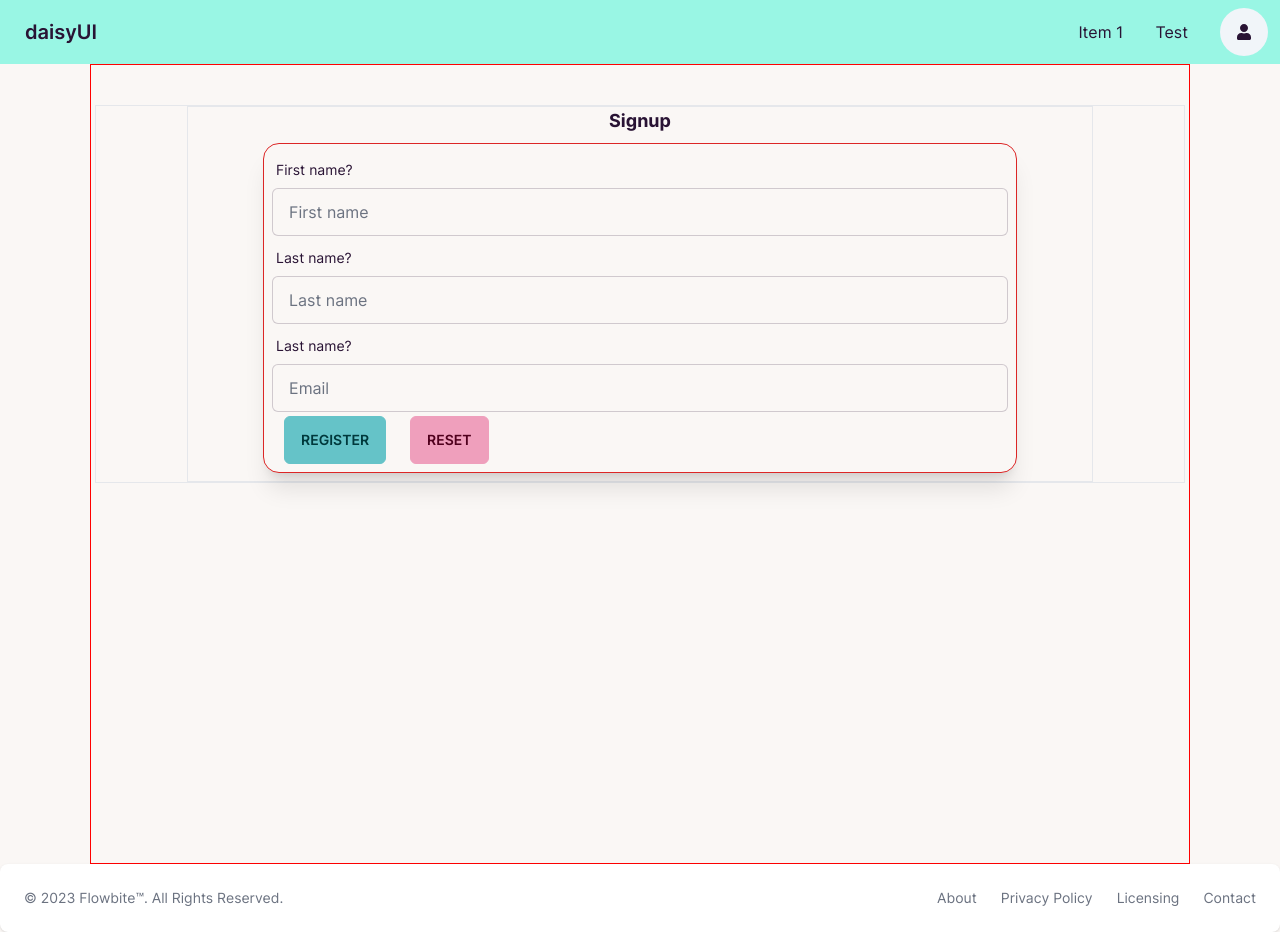
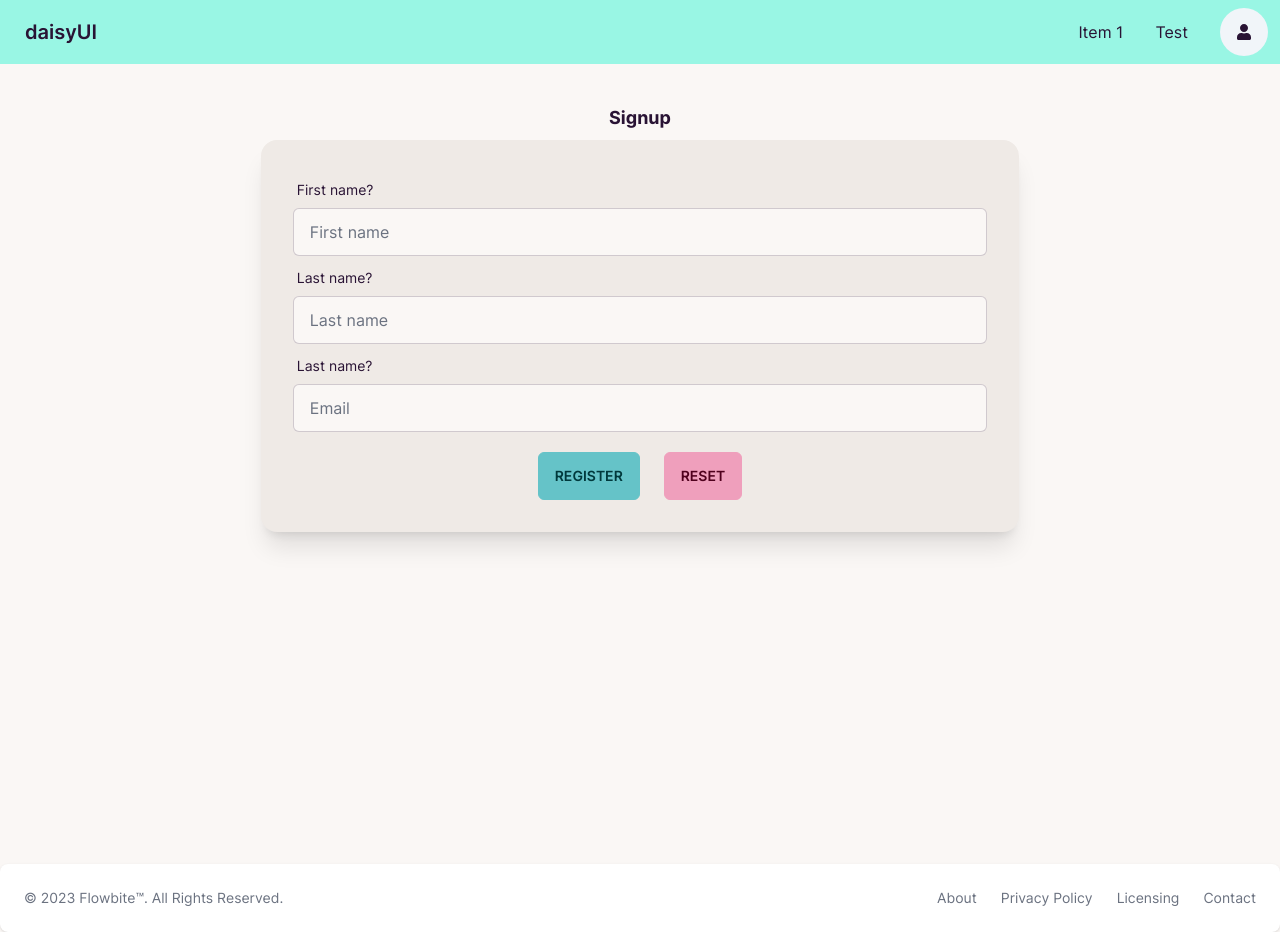
Before and after one commit to RonAlmog/nextjs-tailwind, a Next.js app: page /account/signup in a window 1280 px wide. Built offline with nearby package versions, Linux system fonts and the light colour scheme.

Commit message:
feat: cleanup

```diff
--- a/src/pages/account/signup.tsx
+++ b/src/pages/account/signup.tsx
@@ -28,11 +28,11 @@ export default function SignupPage() {
       <Seo templateTitle='Signup' />
 
       <main>
-        <section className='flex justify-center border'>
-          <div className='flex w-10/12 flex-col items-center border'>
+        <section className='flex justify-center'>
+          <div className='flex w-10/12 flex-col items-center'>
             <h4>Signup</h4>
 
-            <div className='card my-2 w-10/12 border border-red-600 bg-base-100 p-2 shadow-xl'>
+            <div className='card my-2 w-10/12 bg-base-200 p-8 shadow-xl'>
               <form onSubmit={handleSubmit(onSubmit)}>
                 <div className='form-control w-full '>
                   <label className='label'>
@@ -42,7 +42,9 @@ export default function SignupPage() {
                     type='text'
                     {...register('firstName')}
                     placeholder='First name'
-                    className='input-bordered input w-full'
+                    className={`input-bordered input w-full ${
+                      errors.firstName ? 'input-error' : ''
+                    }`}
                   />
 
                   <div className='mt-1 ml-1 text-sm text-red-600 dark:text-red-500'>
@@ -59,7 +61,9 @@ export default function SignupPage() {
                     type='text'
                     placeholder='Last name'
                     {...register('lastName')}
-                    className='input-bordered input w-full'
+                    className={`input-bordered input w-full ${
+                      errors.lastName ? 'input-error' : ''
+                    }`}
                   />
                   <div className='mt-1 ml-1 text-sm text-red-600 dark:text-red-500'>
                     {errors.lastName?.message?.toString()}
@@ -74,13 +78,15 @@ export default function SignupPage() {
                     type='text'
                     placeholder='Email'
                     {...register('email')}
-                    className='input-bordered input w-full'
+                    className={`input-bordered input w-full ${
+                      errors.email ? 'input-error' : ''
+                    }`}
                   />
                   <div className='mt-1 ml-1 text-sm text-red-600 dark:text-red-500'>
                     {errors.email?.message?.toString()}
                   </div>
                 </div>
-                <div className='form-group'>
+                <div className='mt-4 flex justify-center'>
                   <button type='submit' className='btn-primary btn mx-3'>
                     Register
                   </button>
--- a/src/styles/globals.css
+++ b/src/styles/globals.css
@@ -88,7 +88,7 @@
   .layout {
     /* 1100px */
     max-width: 68.75rem;
-    border: 1px solid red;
+    /* border: 1px solid red; */
     @apply mx-auto w-11/12;
   }
 
```
